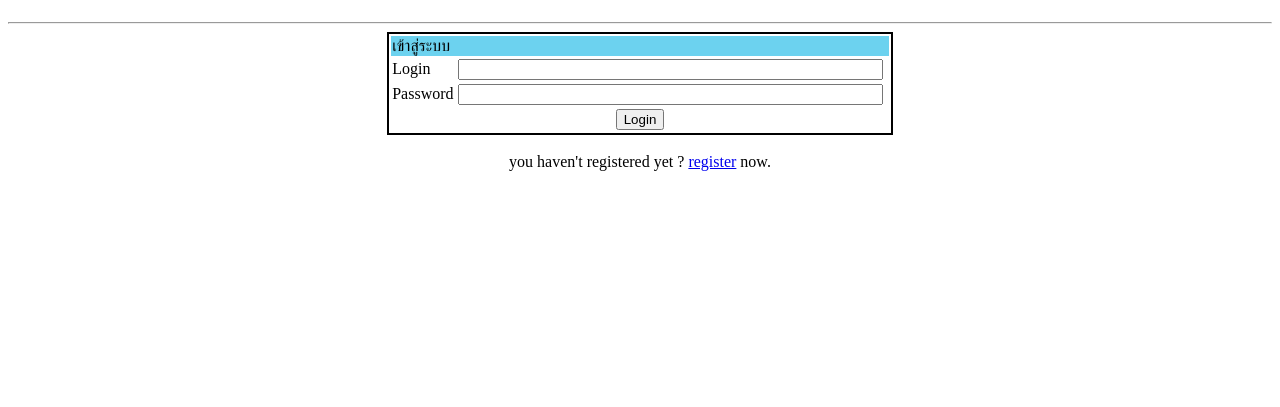
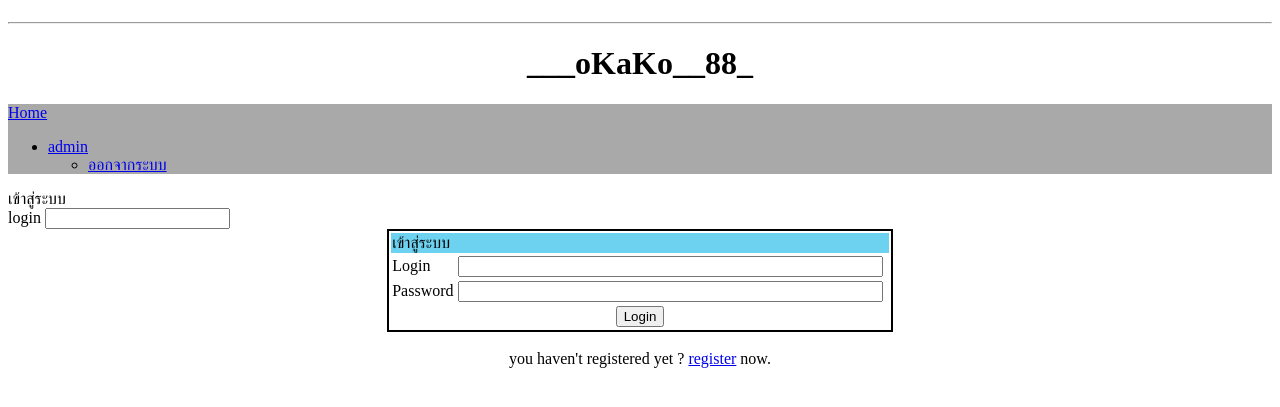
Before and after one commit to Chainares/app_66, a PHP site: page /login.php in a window 1280 px wide. Shown: the part 58-465 px from the top of the page. Run offline with PHP 8.4, Linux system fonts and the light colour scheme; the visitor is signed in with stand-in values (Sample User, id 1).

Commit message:
23_in--login
23//10

```diff
--- a/login.php
+++ b/login.php
@@ -1,4 +1,6 @@
-
+<?php
+session_start();
+?>
 <!DOCTYPE html>
 <html lang="en">
 <head>
@@ -11,6 +13,29 @@
         <h1 style="text-align: center;">Webboard</h1>
     </header>
     <hr>
+<div class="container-lg">
+    <h1 style="text-align: center;" class="mt-3">___oKaKo__88_</h1>
+
+    <?php include"nav.php";?>
+  <div class="row mt-4">
+    <div class="col-lg-4 col-md-3 col-sm-2 col-1"></div>
+    <div class="col-lg-4 col-md-6 col-sm-8 col-10">
+        <div class="card">
+            <div class="card-header">เข้าสู่ระบบ</div>
+            <div class="card-body">
+                <form action="verify.php" method="post">
+                    <div class="form-group">
+                        <label for="user" class="form-label"> login</label>
+                        <input type="text" id="user" class="form-control" name="login" required>
+                    </div>
+                </form>
+            </div>
+        </div>
+    </div>
+    <div class="col-lg-4 col-md-3 col-sm-2 col-1"></div>
+  </div>
+</div>
+
     <form action="verify.php" method="post">
         <table style="border: 2px solid black; width: 40%;" align="center">
             <tr>
--- /dev/null
+++ b/nav.php
@@ -0,0 +1,40 @@
+<?php
+
+?>
+<!DOCTYPE html>
+<html lang="en">
+<head>
+    <meta charset="UTF-8">
+    <meta name="viewport" content="width=device-width, initial-scale=1.0">
+    <title>Document</title>
+</head>
+<body>
+<nav class="navbar navbar-expand-lg " style="background-color: darkgray;">
+  <div class="container-fluid">
+    <a class="navbar-brand" href="index.php"><i class="bi bi-house-door-fill"></i> Home</a>
+
+      <ul class="navbar-nav">
+      <?php
+      if(!isset($_SESSION['id'])){?>
+        <li class="nav-item">
+          <a class="nav-link " aria-current="page" href="login.php"><i class="bi bi-pencil-square"></i> เข้าสู่ระบบ</a>
+        </li>
+
+        <?php }else{   ?>
+        <?php }?>
+
+        <li class="nav-item dropdown">
+          <a class="btn btn-outline-secondary dropdown-toggle" href="#" role="button" data-bs-toggle="dropdown" aria-expanded="false">
+          <i class="bi bi-person-lines-fill"> </i>
+          <?php
+            echo $_SESSION['username'];
+            ?>
+          </a>
+          <ul class="dropdown-menu">
+            <li><a class="dropdown-item" href="logout.php"><i class="bi bi-power"></i>ออกจากระบบ</a></li>
+          </ul>
+        </li>
+    </div>
+</nav>
+</body>
+</html>
```
Also changed, not shown: index.php (+34 -41 lines).
